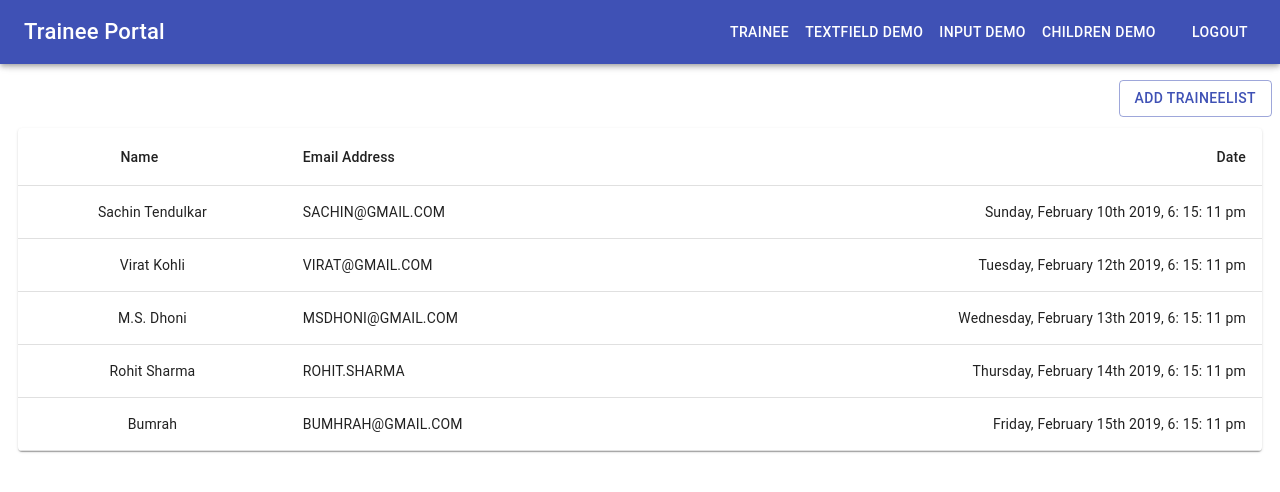
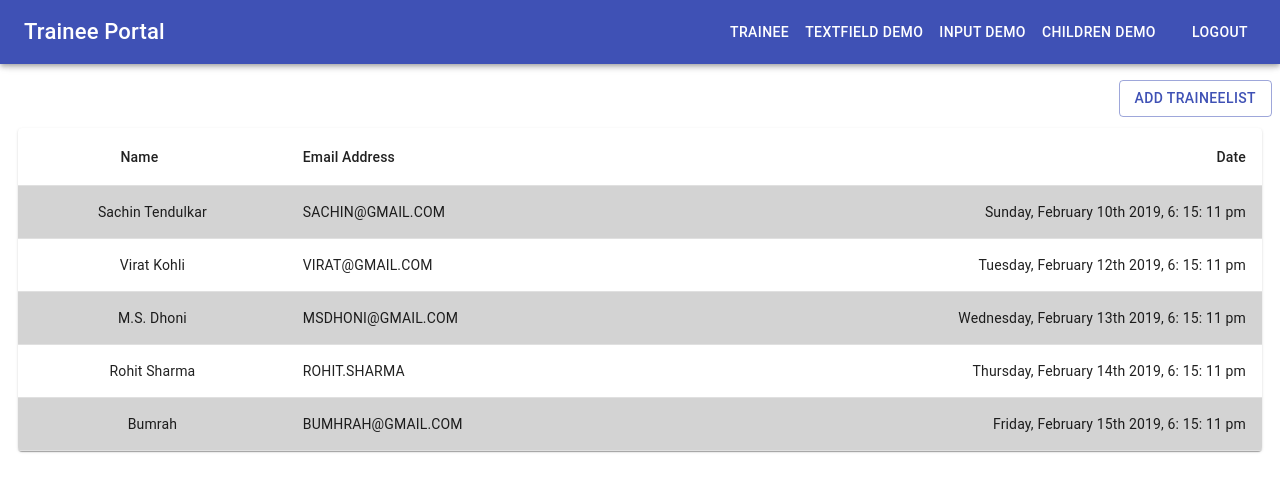
Before and after one commit to nxsudarshan/javascript-client, a React (Create React App) app: page / in a window 1280 px wide. Shown: the top 492 px of the page. Built offline with nearby package versions, Linux system fonts and the light colour scheme.

Commit message:
feat : update code

```diff
--- a/src/components/Table/Table.jsx
+++ b/src/components/Table/Table.jsx
@@ -35,6 +35,7 @@ class TableComponent extends React.Component {
   }
 
   render() {
+    console.log(style);
     const {
       classes,
       data,
@@ -78,7 +79,7 @@ class TableComponent extends React.Component {
 
               {
                 data.map(row => (
-                  <TableRow key={row.id}>
+                  <TableRow key={row.id} className={classes.alternateRow}>
                     {columns.map(items => (
                       <TableCell
                         scope="row"
--- a/src/components/Table/style.js
+++ b/src/components/Table/style.js
@@ -15,4 +15,12 @@ export const style = {
     minWidth: 400,
     align: 'center',
   },
+  alternateRow: {
+    '&:nth-of-type(odd)': {
+      background: 'lightGrey',
+    },
+    '&:hover': {
+      cursor: 'pointer',
+    },
+  },
 };
```
